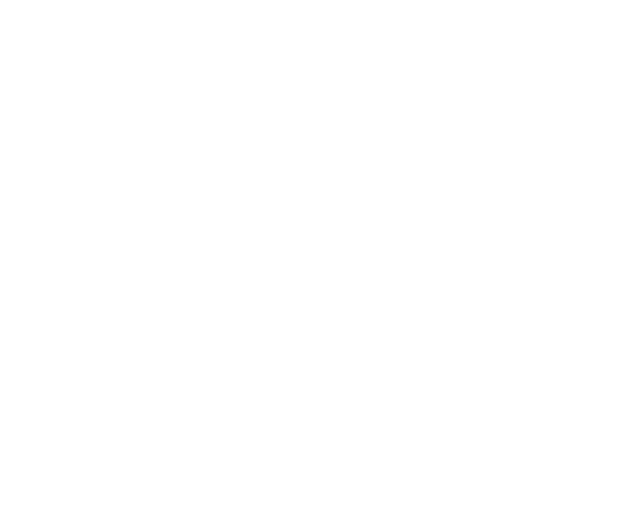
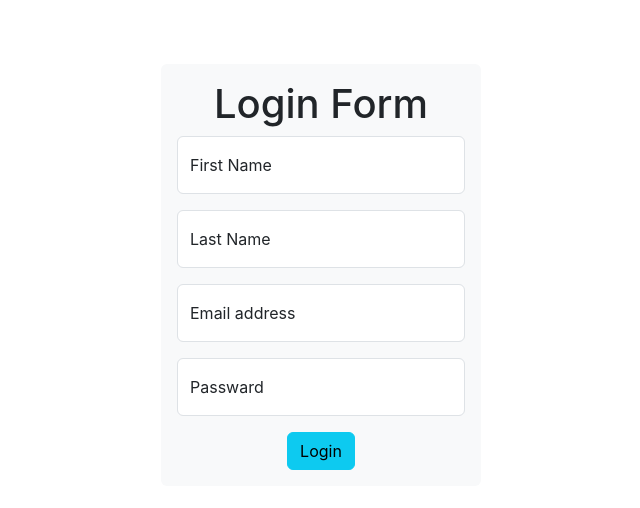
Before and after one commit to Nenavathnaresh/Reactapp, a React (Create React App) app: page / in a window 1280 px wide. Shown: the top 508 px of the page, without its empty margins (319-959 px from the left). Built offline with nearby package versions, Linux system fonts and the light colour scheme.

Commit message:
validation and routing

```diff
--- a/public/index.html
+++ b/public/index.html
@@ -25,6 +25,8 @@
       Learn how to configure a non-root public URL by running `npm run build`.
     -->
     <title>React App</title>
+    <link href="https://cdn.jsdelivr.net/npm/bootstrap@5.3.2/dist/css/bootstrap.min.css" rel="stylesheet" integrity="sha384-T3c6CoIi6uLrA9TneNEoa7RxnatzjcDSCmG1MXxSR1GAsXEV/Dwwykc2MPK8M2HN" crossorigin="anonymous">
+    <script src="https://cdn.jsdelivr.net/npm/bootstrap@5.3.2/dist/js/bootstrap.bundle.min.js" integrity="sha384-C6RzsynM9kWDrMNeT87bh95OGNyZPhcTNXj1NW7RuBCsyN/o0jlpcV8Qyq46cDfL" crossorigin="anonymous"></script>
   </head>
   <body>
     <noscript>You need to enable JavaScript to run this app.</noscript>
--- a/src/App.css
+++ b/src/App.css
@@ -1,38 +1,3 @@
-.App {
-  text-align: center;
+form{
+  margin: 5% auto;
 }
-
-.App-logo {
-  height: 40vmin;
-  pointer-events: none;
-}
-
-@media (prefers-reduced-motion: no-preference) {
-  .App-logo {
-    animation: App-logo-spin infinite 20s linear;
-  }
-}
-
-.App-header {
-  background-color: #282c34;
-  min-height: 100vh;
-  display: flex;
-  flex-direction: column;
-  align-items: center;
-  justify-content: center;
-  font-size: calc(10px + 2vmin);
-  color: white;
-}
-
-.App-link {
-  color: #61dafb;
-}
-
-@keyframes App-logo-spin {
-  from {
-    transform: rotate(0deg);
-  }
-  to {
-    transform: rotate(360deg);
-  }
-}
--- a/src/App.js
+++ b/src/App.js
@@ -1,10 +1,11 @@
 import logo from './logo.svg';
 import './App.css';
+import StudentDetails from './StudentDetails';
 
 function App() {
   return (
     <div>
-
+    <StudentDetails></StudentDetails>
     </div>
   );
 }
--- /dev/null
+++ b/src/StudentDetails.jsx
@@ -0,0 +1,61 @@
+import { useFormik } from "formik";
+import React from "react";
+import { useNavigate } from "react-router";
+import * as Yup from 'yup'
+
+function StudentDetails() {
+
+    const Navigate = useNavigate()
+
+    const formik = useFormik({
+        initialValues: {
+            firstname: '',
+            lastname: '',
+            mail: '',
+            password: '',
+        },
+
+        validationSchema:Yup.object({
+            firstname:Yup.string().required('*firstname required').min(3,'Atleast three char').max(10,'Lessthan ten char'),
+            mail:Yup.string().email().required('*Email is required'),
+            password:Yup.string().required('*Password is required').min(8,'*minimum eight char')
+        }),
+
+        onSubmit: (values) => {
+            const student = JSON.stringify(values)
+            Navigate(`/studentObj/${student}`)
+        },
+    })
+
+    return (
+        <div>
+            <form onSubmit={formik.handleSubmit} className="w-25 text-center bg-light rounded p-3">
+                <h1>Login Form</h1>
+                <div className="form-floating mb-3">
+                    <input className={formik.touched.firstname&& formik.errors.firstname?('form-control is-invalid'):('form-control')} type="text" name="firstname" id="fn" placeholder="firstname" onChange={formik.handleChange} onBlur={formik.handleBlur}/>
+                    <label htmlFor="fn">First Name</label>
+                    <div className="text-danger">{formik.touched.firstname && formik.errors.firstname}</div>
+                </div>
+                <div className="form-floating mb-3">
+                    <input className="form-control" type="text" name="lastname" id="ln" placeholder="lastname" onChange={formik.handleChange}/>
+                    <label htmlFor="ln">Last Name</label>
+
+                </div>
+                <div className="form-floating mb-3">
+                    <input className={formik.touched.mail && formik.errors.mail?('form-control is-invalid'):('form-control')} type="email" name="mail" id="mail" placeholder="mail" onChange={formik.handleChange} onBlur={formik.handleBlur}/>
+                    <label htmlFor="mail">Email address</label>
+                    <div className="text-danger">{formik.touched.mail && formik.errors.mail}</div>
+
+                </div>
+                <div className="form-floating mb-3">
+                    <input className={formik.touched.password && formik.errors.password?('form-control is-invalid'):('form-control')} type="password" name="password" id="pd" placeholder="pass   " onChange={formik.handleChange} onBlur={formik.handleBlur}/>
+                    <label htmlFor="pd">Passward</label>
+                    <div className="text-danger">{formik.touched.password && formik.errors.password}</div>
+
+                </div>
+                <button className="btn btn-info" type="submit">Login</button>
+            </form>
+        </div>
+    )
+}
+export default StudentDetails
--- /dev/null
+++ b/src/StudentObj.jsx
@@ -0,0 +1,17 @@
+import React from "react";
+import { useParams } from "react-router";
+
+function StudentObj(){
+
+    const params = useParams()
+    let [std,setStd] = React.useState({...JSON.parse(params.cname)})
+
+
+    return(
+        std && <div className="text-center w-50 ms-auto me-auto shadow rounded p-3 bg-light">
+                   <h3>Name:{std.firstname +' '+ std.lastname}</h3>
+                   <h3>Email:{std.mail}</h3>
+              </div>
+    )
+}
+export default StudentObj
--- a/src/index.js
+++ b/src/index.js
@@ -3,12 +3,26 @@
 import './index.css';
 import App from './App';
 import reportWebVitals from './reportWebVitals';
+import {
+  createBrowserRouter,
+  RouterProvider,
+} from "react-router-dom";
+import StudentObj from './StudentObj';
+
+const router = createBrowserRouter([
+  {
+    path: "/",
+    element: <App></App>,
+  },
+  {
+    path: "/studentObj/:cname",
+    element: <StudentObj></StudentObj>,
+  },
+]);
 
 const root = ReactDOM.createRoot(document.getElementById('root'));
 root.render(
-  <React.StrictMode>
-    <App />
-  </React.StrictMode>
+  <RouterProvider router={router} />
 );
 
 // If you want to start measuring performance in your app, pass a function
```
